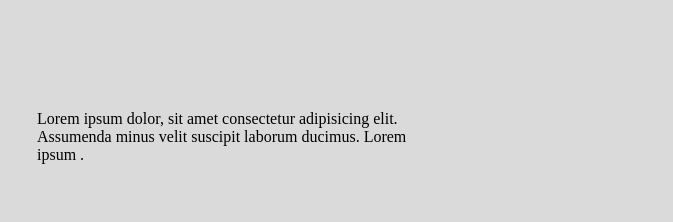
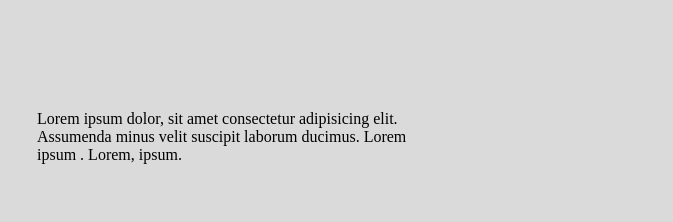
Before and after one commit to sachinpatilaurad/cssgridproject, a plain HTML site: page index.html in a window 1280 px wide. Shown: the part 578-800 px from the top of the page, 3-676 px from the left. Drawn offline with nearby package versions, Linux system fonts and the light colour scheme; grey boxes are pictures that could not be loaded.

Commit message:
updated text

```diff
--- a/index.html
+++ b/index.html
@@ -32,7 +32,7 @@
             <h1>Scene</h1>
         </div>
         <div id="left-bottom">
-            <p>Lorem ipsum dolor, sit amet consectetur adipisicing elit. Assumenda minus velit suscipit laborum ducimus. Lorem ipsum .</p>
+            <p>Lorem ipsum dolor, sit amet consectetur adipisicing elit. Assumenda minus velit suscipit laborum ducimus. Lorem ipsum . Lorem, ipsum.</p>
         </div>
         <div id="right">
             <video autoplay loop muted src="3a6d156825a27dcd3be3292ce61b5035.mp4"></video>
```
